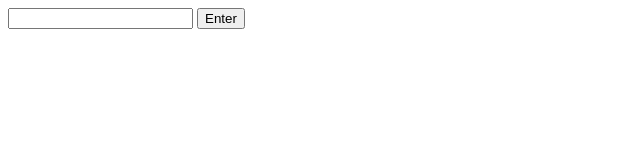
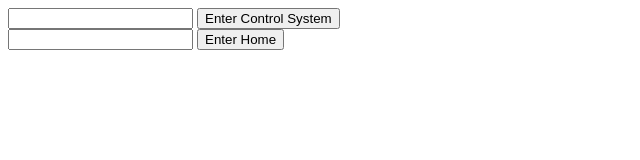
Before and after one commit to LikiosSedo/Control-Access-System, a plain HTML site: page index.html in a window 1280 px wide. Shown: the whole page, without its empty margins (0-640 px from the left). Drawn offline with Linux system fonts and the light colour scheme.

Commit message:
Update index.html

```diff
--- a/index.html
+++ b/index.html
@@ -7,12 +7,21 @@
 <body>
     <form>
         <input type="text" id="send">
-        <input type="button" value="Enter" onclick="change()">
+        <input type="button" value="Enter Control System" onclick="change1()">
     </form>
 <script>
-    function change(){
+    function change1(){
         window.open("Retrieving-System/templates/homepage.html");
     }
 </script>
+<form>
+    <input type="text" id="send">
+    <input type="button" value="Enter Home" onclick="change()">
+</form>
+<script>
+function change(){
+    window.open("Retrieving-System/Home/Home.html");
+}
+</script>
 </body>
 </html>
```
